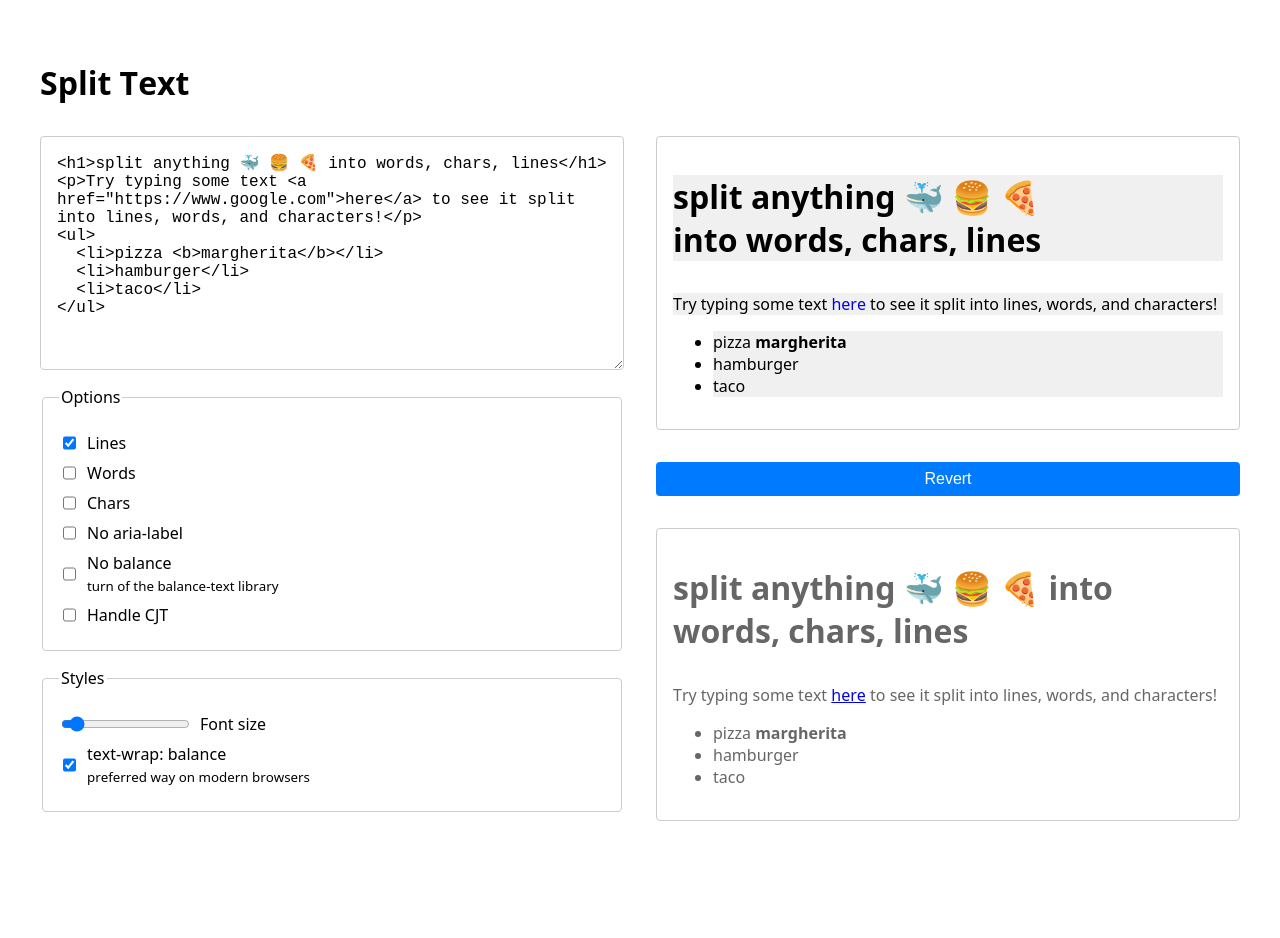
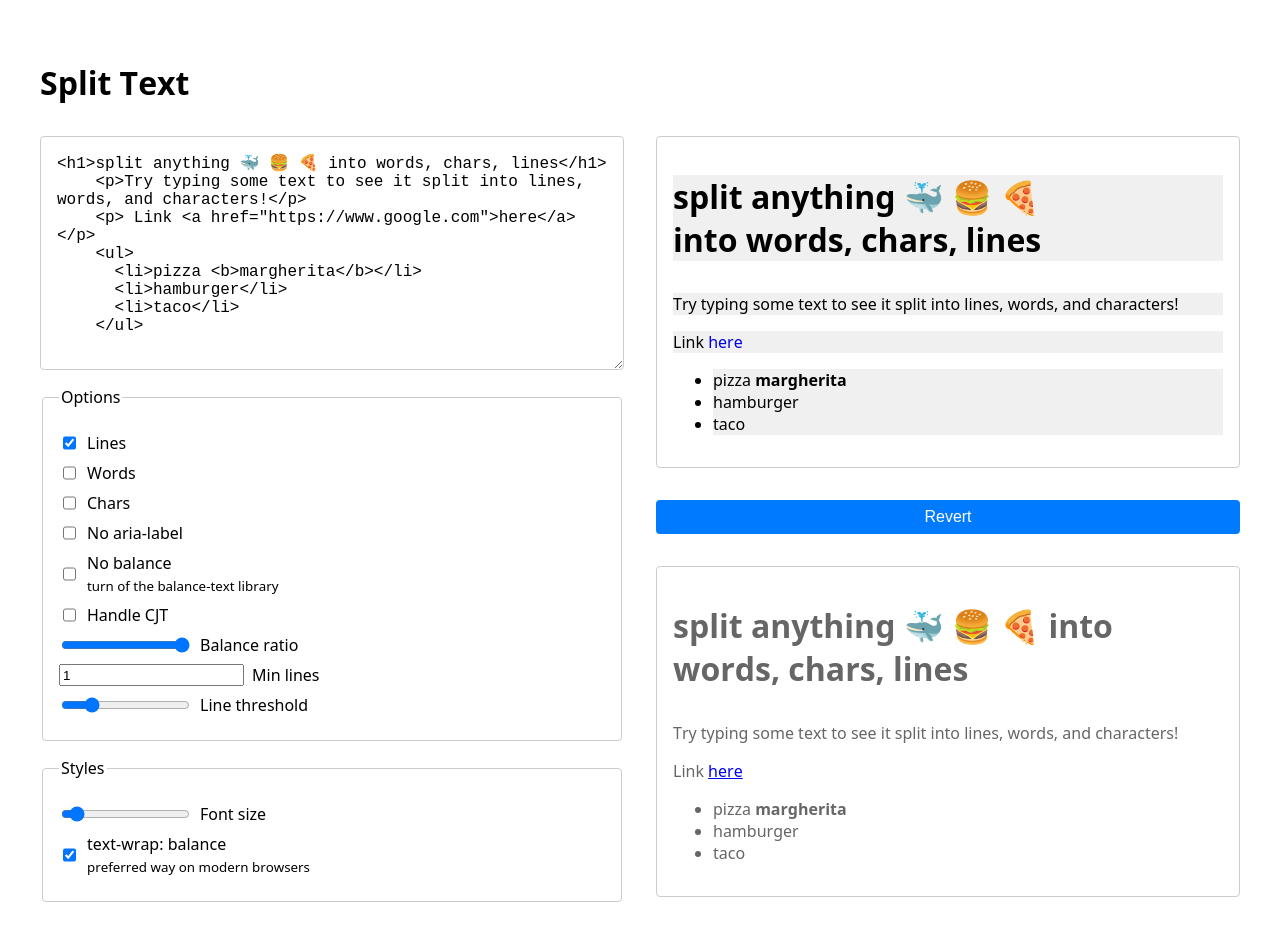
Before and after one commit to balraj-johal/split-text, a website built with Vite: page demo/index.html in a window 1280 px wide. Before the commit the page ends 861 px from the top, so only its background shows below. Built offline with nearby package versions, Linux system fonts and the light colour scheme; what @activetheory/balance-text would draw is missing.

Commit message:
fix(a11y): resolve playwright tests issues

```diff
--- a/demo/index.html
+++ b/demo/index.html
@@ -38,6 +38,18 @@
               <input type="checkbox" id="input-handle-cjt" />
               <label for="input-handle-cjt">Handle CJT</label>
             </div>
+            <div>
+              <input type="range" id="input-balance-ratio" step="0.01" min="0" max="1" value="1" />
+              <label for="input-balance-ratio">Balance ratio</label>
+            </div>
+            <div>
+              <input type="number" id="input-min-lines" min="1" value="1" />
+              <label for="input-min-lines">Min lines</label>
+            </div>
+            <div>
+              <input type="range" id="input-line-threshold" step="0.01" min="0" max="1" value="0.2" />
+              <label for="input-line-threshold">Line threshold</label>
+            </div>
           </fieldset>
           <fieldset>
             <legend>Styles</legend>
--- a/demo/index.js
+++ b/demo/index.js
@@ -16,6 +16,10 @@ document.addEventListener('DOMContentLoaded', () => {
   const noBalance = document.getElementById('input-no-balance');
   const handleCJT = document.getElementById('input-handle-cjt');
   const cssBalance = document.getElementById('input-balance');
+  const balanceRatio = document.getElementById('input-balance-ratio');
+  const minLines = document.getElementById('input-min-lines');
+  const lineThreshold = document.getElementById('input-line-threshold');
+
   // Get font size input
   const fontSize = document.getElementById('input-font-size');
 
@@ -33,6 +37,9 @@ document.addEventListener('DOMContentLoaded', () => {
       noAriaLabel: noAriaLabel.checked,
       noBalance: noBalance.checked,
       handleCJT: handleCJT.checked,
+      balanceRatio: Number(balanceRatio.value),
+      minLines: Number(minLines.value),
+      lineThreshold: Number(lineThreshold.value),
     };
   };
 
@@ -67,7 +74,7 @@ document.addEventListener('DOMContentLoaded', () => {
   // Event listeners
   inputText.addEventListener('input', updateSplit);
   fontSize.addEventListener('input', updateFontSize);
-  [typeLines, typeWords, typeChars, noAriaLabel, noBalance, handleCJT, cssBalance].forEach((checkbox) => {
+  [typeLines, typeWords, typeChars, noAriaLabel, noBalance, handleCJT, cssBalance, balanceRatio, minLines, lineThreshold].forEach((checkbox) => {
     checkbox.addEventListener('change', updateSplit);
   });
 
@@ -86,15 +93,16 @@ document.addEventListener('DOMContentLoaded', () => {
   });
 
   // Initial text
-  inputText.value = [
-    /*html*/ `<h1>split anything 🐳 🍔 🍕 into words, chars, lines</h1>`,
-    /*html*/ `<p>Try typing some text <a href="https://www.google.com">here</a> to see it split into lines, words, and characters!</p>`,
-    /*html*/ `<ul>`,
-    /*html*/ `  <li>pizza <b>margherita</b></li>`,
-    /*html*/ `  <li>hamburger</li>`,
-    /*html*/ `  <li>taco</li>`,
-    /*html*/ `</ul>`,
-  ].join('\n');
+  inputText.value = /* html */ `
+    <h1>split anything 🐳 🍔 🍕 into words, chars, lines</h1>
+    <p>Try typing some text to see it split into lines, words, and characters!</p>
+    <p> Link <a href="https://www.google.com">here</a></p>
+    <ul>
+      <li>pizza <b>margherita</b></li>
+      <li>hamburger</li>
+      <li>taco</li>
+    </ul>
+  `.trim();
 
   updateSplit();
 });
--- a/src/index.js
+++ b/src/index.js
@@ -6,7 +6,6 @@ function toArray(e, parent) {
 
 const NBSP = String.fromCharCode(160);
 const NNBSP = String.fromCharCode(8239);
-const NBSPACES = [NBSP, NNBSP];
 const SPACES = [' ', NBSP, NNBSP];
 const BLOCK_TAGS = ['DIV', 'H1', 'H2', 'H3', 'H4', 'H5', 'H6', 'P', 'UL', 'OL', 'LI'];
 
@@ -60,6 +59,8 @@ export default class SplitText {
     const byChars = ~by.indexOf('chars');
 
     this.elements.forEach((element, i) => {
+      element.__isParent = true;
+
       this.originals[i] = element.innerHTML.trim();
 
       // replace all zero width space with <wbr>
@@ -98,18 +99,30 @@ export default class SplitText {
       }
 
       if (!this.options.noAriaLabel) {
-        const blockTags = toArray(element.childNodes).filter((child) => BLOCK_TAGS.includes(child.tagName));
-        if (blockTags.length) {
-          blockTags.forEach((child) => {
-            this.createAriaLabel(child);
-          });
-        } else {
-          element.appendChild(this.createAriaLabel(element));
-        }
+        this.recursiveAriaLabel(element);
+
+        // Handle A tags
+        const aTags = toArray(element.getElementsByTagName('A'));
+        aTags.forEach((aTag) => {
+          if (!aTag.getAttribute('aria-label')) {
+            aTag.setAttribute('aria-label', aTag.textContent);
+          }
+        });
       }
     });
 
     this.isSplit = true;
+  }
+
+  recursiveAriaLabel(element) {
+    const blockTags = toArray(element.childNodes).filter((child) => BLOCK_TAGS.includes(child.tagName));
+    if (blockTags.length) {
+      blockTags.forEach((child) => {
+        this.recursiveAriaLabel(child);
+      });
+    } else {
+      this.createAriaLabel(element);
+    }
   }
 
   createAriaLabel(element) {
@@ -160,11 +173,20 @@ export default class SplitText {
     this.isSplit = false;
   }
 
-  recursiveBalance(e, lineParents) {
+  recursiveBalance(e) {
     e.normalize();
     toArray(e.childNodes).forEach((next) => {
       next.normalize();
-      next.__lineParent = next.tagName && next.hasChildNodes() && BLOCK_TAGS.includes(next.tagName);
+      next.__lineParent = Boolean(next.tagName && next.hasChildNodes() && BLOCK_TAGS.includes(next.tagName));
+      if (next.__lineParent && e?.__lineParent && !e.__isParent) {
+        e.__lineParent = false;
+      }
+      this.recursiveBalance(next);
+    });
+  }
+
+  recursiveCheckLineParent(e, lineParents) {
+    toArray(e.childNodes).forEach((next) => {
       if (next.__lineParent) {
         next.__idx = null;
         // check if the __lineParent element has a valid text node to split
@@ -173,7 +195,7 @@ export default class SplitText {
           lineParents.push(next);
         }
       }
-      this.recursiveBalance(next, lineParents);
+      this.recursiveCheckLineParent(next, lineParents);
     });
   }
 
@@ -181,7 +203,9 @@ export default class SplitText {
     // save all line parents
     this.lineParents = [];
 
-    this.recursiveBalance(el, this.lineParents);
+    this.recursiveBalance(el);
+
+    this.recursiveCheckLineParent(el, this.lineParents);
 
     let useParent = true;
     if (!this.lineParents.length) {
@@ -300,13 +324,20 @@ export default class SplitText {
   }
 
   handleRawElement(parentEl, el, key, splitOn, preserveWhitespace, elements, allElements) {
-    // Get the text to split, trimming out the whitespace
+    // Get the text to split
     const wholeText = el.wholeText || '';
-    let contents = wholeText.trim();
+    let contents = wholeText;
 
-    // If there's no text left after trimming whitespace, continue the loop
-    if (contents.length) {
-      // insert leading space if there was one and preserve &nbsp;
+    // If there's no text after removing all whitespace, preserve the original whitespace
+    if (!contents.trim().length) {
+      allElements.push(document.createTextNode(wholeText));
+      return;
+    }
+
+    // If we're splitting into words/chars, trim the content but preserve spaces
+    if (key === 'word' || key === 'char') {
+      contents = wholeText.trim();
+      // Preserve leading whitespace
       if (SPACES.includes(wholeText[0])) {
         allElements.push(document.createTextNode(wholeText[0]));
       }
@@ -371,31 +402,19 @@ export default class SplitText {
             allElements.push(splitEl);
           });
         } else {
-          const words = contents.split(splitOn);
-          let i = 0,
-            splitText;
-
-          const recursiveSupportNBSpaces = () => {
-            if (key === 'char') return;
-            let matched = false;
-            const charAt = contents.charAt(contents.indexOf(splitText) + splitText.length);
-            const space = NBSPACES.find((s) => s === charAt);
-            if (space) {
-              splitText = splitText.concat(space).concat(words[++i]);
-              matched = true;
+          // Split content preserving all whitespace
+          const parts = contents.split(/([\s\u00A0\u202F]+)/);
+          parts.forEach((part, i) => {
+            if (i % 2 === 1) {
+              // Odd indices are whitespace - preserve them exactly
+              allElements.push(document.createTextNode(part));
+            } else if (part) {
+              // Even indices are words - process them
+              const splitEl = this.createElement(parentEl, key, part);
+              elements.push(splitEl);
+              allElements.push(splitEl);
             }
-            contents = contents.substring(contents.indexOf(splitText));
-            if (matched) return recursiveSupportNBSpaces();
-          };
-
-          for (; i < words.length; i++) {
-            splitText = words[i];
-            if (i && preserveWhitespace) allElements.push(document.createTextNode(' '));
-            recursiveSupportNBSpaces();
-            const splitEl = this.createElement(parentEl, key, splitText);
-            elements.push(splitEl);
-            allElements.push(splitEl);
-          }
+          });
         }
       }
 
@@ -482,8 +501,9 @@ export default class SplitText {
     });
 
     let globalLineIndex = 0;
-    this.lineParents.forEach((lp) => {
+    this.lineParents.forEach((lp, i) => {
       let lineIndex = 0;
+      if (i > 0) globalLineIndex++;
       toArray(lp.childNodes).forEach((next) => {
         if (next.tagName === 'BR') {
           globalLineIndex++;
@@ -511,7 +531,7 @@ export default class SplitText {
     const line = document.createElement('span');
     line.style.setProperty('display', 'block');
     line.className = 'line';
-    line.setAttribute('aria-hidden', true);
+    // line.setAttribute('aria-hidden', true);
     return parent ? parent.appendChild(line) : line;
   }
 
```
